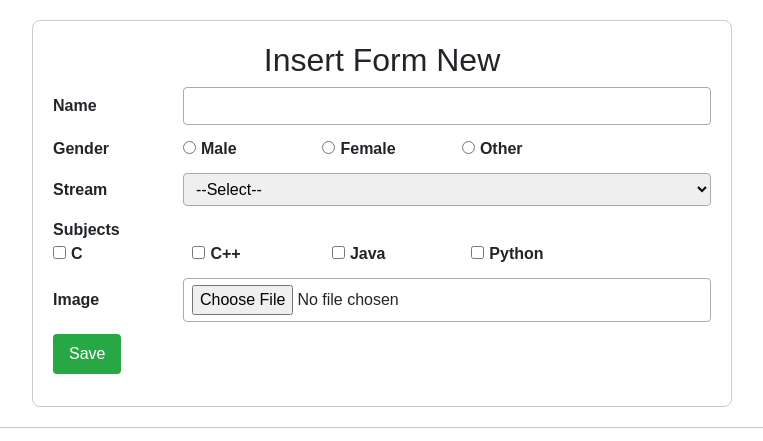
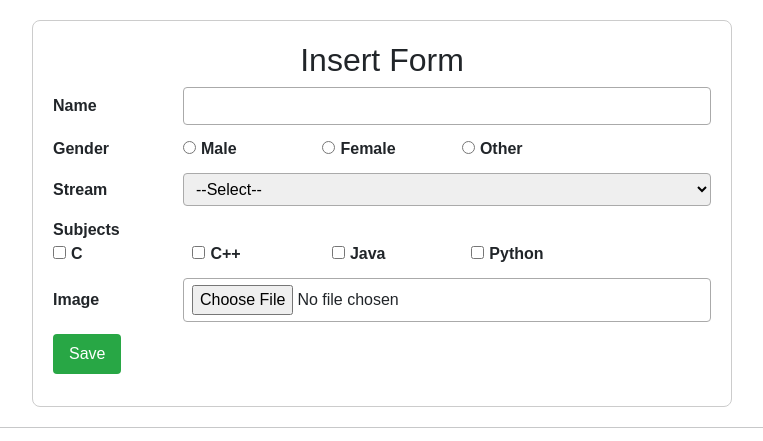
Before and after one commit to cklaha1947/ajax-doc, a PHP site: page / in a window 1280 px wide. Shown: the top 441 px of the page, without its empty margins (258-1021 px from the left). Run offline with PHP 8.4, Linux system fonts and the light colour scheme; data that the repository does not hold is empty.

Commit message:
Update form header text in index.php

```diff
--- a/index.php
+++ b/index.php
@@ -77,7 +77,7 @@
 
 
     <form id="studentForm" class="form-container" action="ins.php" method="post" enctype="multipart/form-data">
-        <h2 style="text-align: center;">Insert Form New</h2>
+        <h2 style="text-align: center;">Insert Form </h2>
 
         <div class="form-row">
             <label>Name</label>
```
